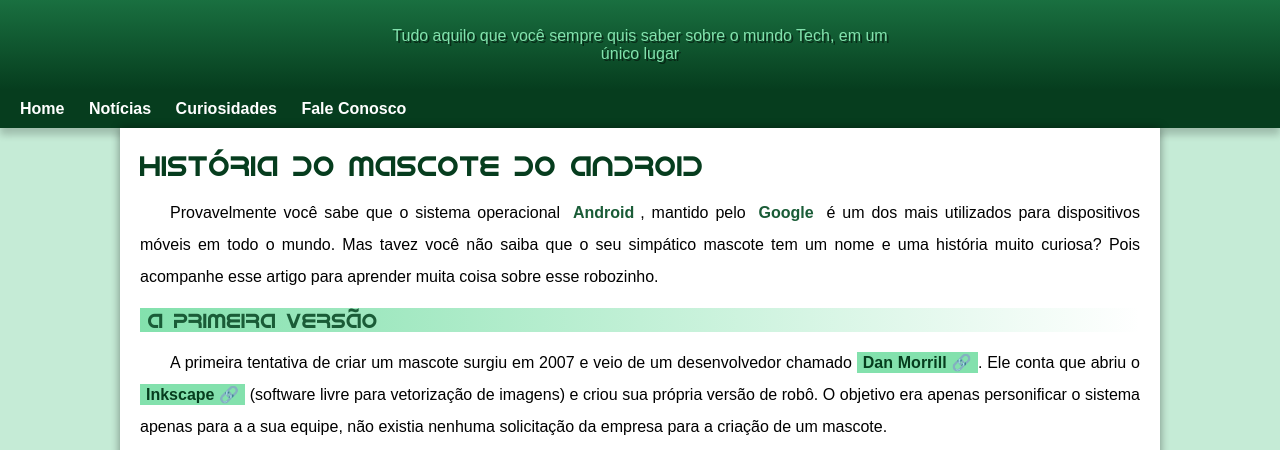
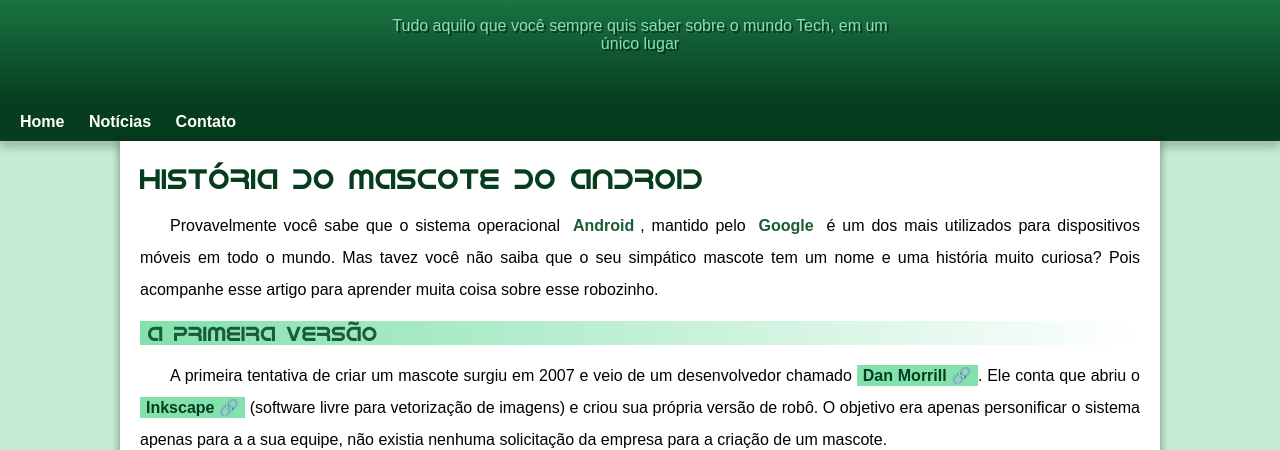
Before and after one commit to andrehaubert/projeto-android, a plain HTML site: page index.html in a window 1280 px wide. Shown: the part 100-550 px from the top of the page. Drawn offline with Linux system fonts and the light colour scheme.

Commit message:
Problema de padding corrigido

```diff
--- a/estilo/style.css
+++ b/estilo/style.css
@@ -57,7 +57,7 @@
     color: white;
     font-family: var(--fonte-destaque);
     font-weight: normal;
-    margin-bottom: 30px;
+    margin-bottom: 20px;
     font-size: 3em;
     text-shadow: 2px 2px 0px rgba(0, 0, 0, 0.493);
 }
@@ -71,7 +71,7 @@
     padding-right: 10px;
     padding-left: 10px;
     text-shadow: 2px 2px 0px rgba(0, 0, 0, 0.493);
-    margin-bottom: 30px;
+    padding-bottom: 50px;
 }
 
 nav {
--- a/index.html
+++ b/index.html
@@ -21,8 +21,7 @@
     <nav>
         <a href="#">Home</a>
         <a href="#">Notícias</a>
-        <a href="#">Curiosidades</a>
-        <a href="#">Fale Conosco</a>
+        <a href="#">Contato</a>
     </nav>
     <main>
         <article>
```
